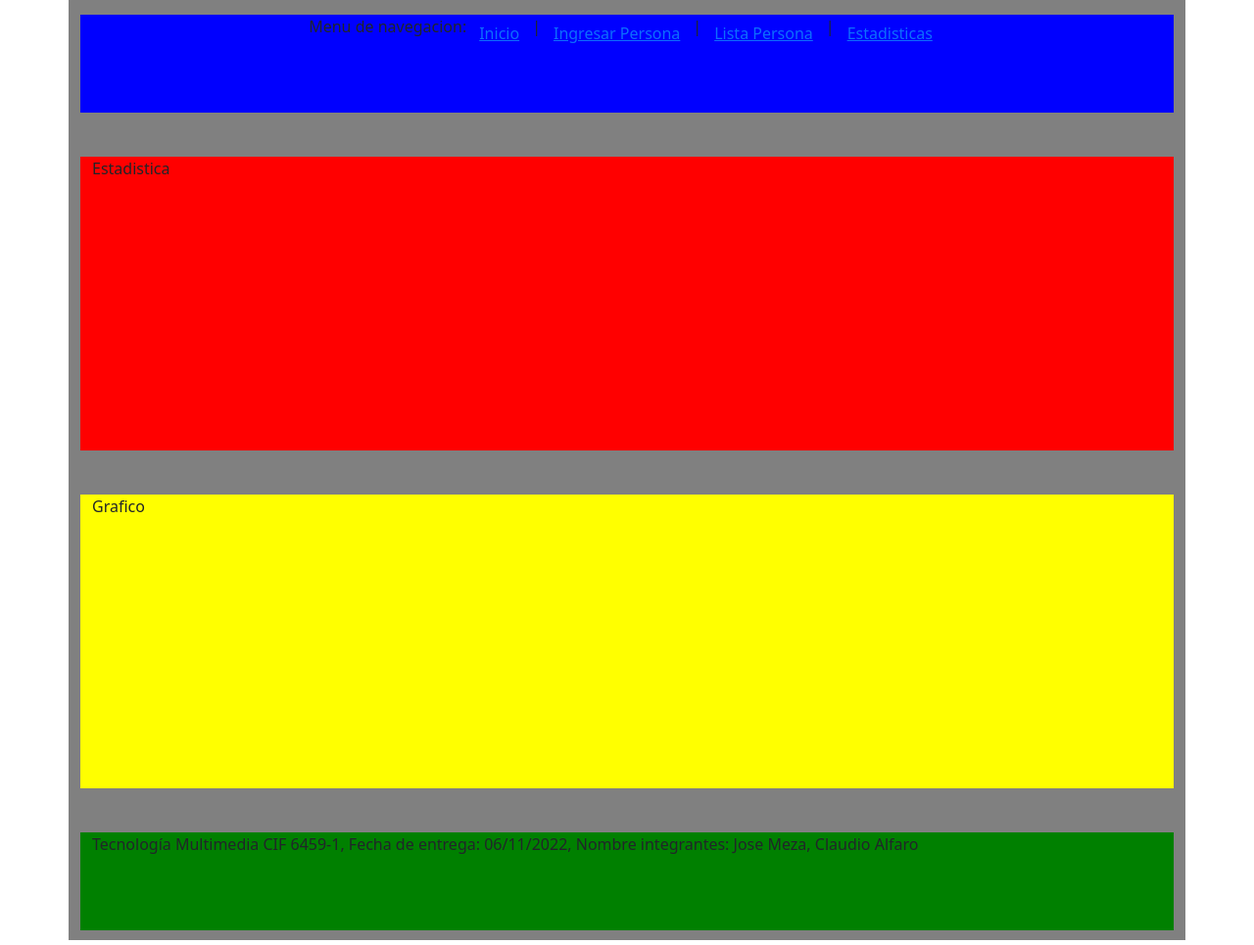
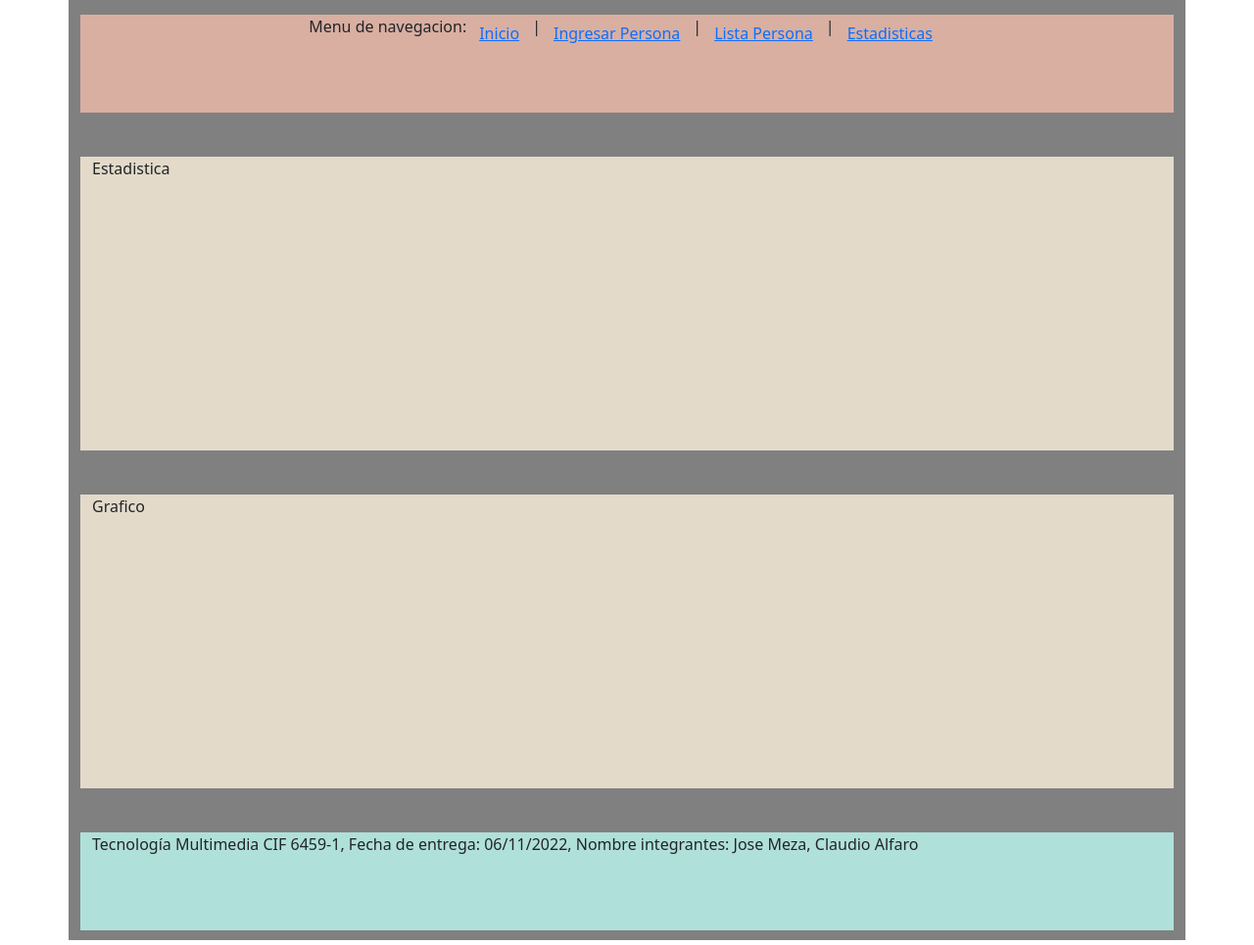
Before and after one commit to claudio745/multimedia-prueba-2, a PHP site: page /pagina4.php in a window 1280 px wide. Shown: the whole page at 98% size. Run offline with PHP 8.4, Linux system fonts and the light colour scheme.

Commit message:
Update pagina4.php

```diff
--- a/pagina4.php
+++ b/pagina4.php
@@ -15,7 +15,7 @@
     <div class="container" style="background-color: gray">
         <div class="row caja"></div>
         <div class="container">
-            <div class="row" style="height: 100px; background-color: blue">
+            <div class="row" style="height: 100px; background-color: #d9afa2">
                 <div class="col d-flex justify-content-center">Menu de navegacion:
                     <a href = "pagina3.php"><button type="button" class="btn btn-link">Inicio</button></a>|
                     <a href = "index.php"><button type="button" class="btn btn-link">Ingresar Persona</button></a>|
@@ -26,17 +26,17 @@
         </div>
         <div class="row caja2"></div>
         <div class="container">
-            <div class="row" style="height: 300px; background-color: red">
+            <div class="row" style="height: 300px; background-color: #E3DAC9">
                 <div class="col">Estadistica</div>
             </div>
             <div class="row caja2"></div>
-            <div class="row" style="height: 300px; background-color: yellow">
+            <div class="row" style="height: 300px; background-color: #E3DAC9">
                 <div class="col">Grafico</div>
             </div>
         </div>
         <div class="row caja2"></div>
         <div class="container">
-            <div class="row" style="height: 100px; background-color: green">
+            <div class="row" style="height: 100px; background-color: #B0E0DA">
                 <div class="col">Tecnología Multimedia CIF 6459-1, Fecha de entrega: 06/11/2022, Nombre integrantes: Jose Meza, Claudio Alfaro</div>
             </div>
         </div>
```
